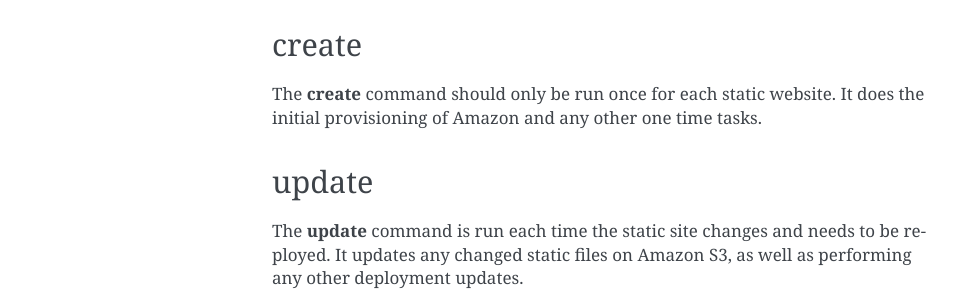
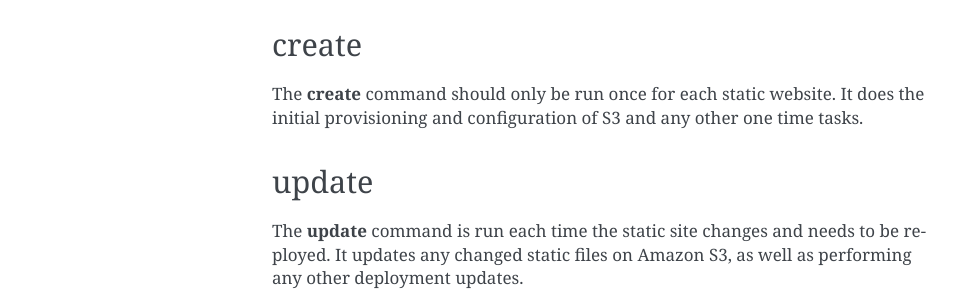
Before and after one commit to mattjmcnaughton/sdep, a Sphinx documentation site: the page built from docs/cli.rst, in a window 1280 px wide and 900 px high. Shown: the part 474-774 px from the top of the window, without its empty margins (148-1111 px from the left). Built offline with Sphinx 7.4.7, drawn with Linux system fonts in a browser that asks for light colours.

Commit message:
Remove Route53 and Cloudfront mentions
Initially, I thought that in addition to automating the configuration
of S3, I would also automate DNS with Route53 and caching with
Cloudfront. However, neither one of those platforms is particularly well
supported by boto or moto. In addition, manual configuration is simple
through Cloudflare, and also allows the end user more flexibility. So at
least for the near future, the decision was made to limit the scope of
`sdep` to `S3`, while providing documentation for integrating with
`Cloudflare `.

Signed-off-by: mattjmcnaughton <mattjmcnaughton@gmail.com>

```diff
--- a/docs/cli.rst
+++ b/docs/cli.rst
@@ -26,7 +26,7 @@
 ------
 
 The :command:`create` command should only be run once for each static website.
-It does the initial provisioning of Amazon and any other one time tasks.
+It does the initial provisioning and configuration of S3 and any other one time tasks.
 
 update
 ------
--- a/docs/index.rst
+++ b/docs/index.rst
@@ -8,10 +8,6 @@
 
 .. include:: contents.rst.inc
 
-.. automodule:: sdep
-   :members:
-   :inherited-members:
-
 Indices and tables
 ==================
 
--- a/setup.py
+++ b/setup.py
@@ -2,8 +2,7 @@
 sdep
 ----
 
-sdep is a cli for easily deploying a static website using Amazon Web
-Services, Cloudfront, and Route 53.
+sdep is a cli for easily deploying a static website using S3.
 """
 
 # pylint: disable=invalid-name
```
Also changed, not shown: 1 other file.
